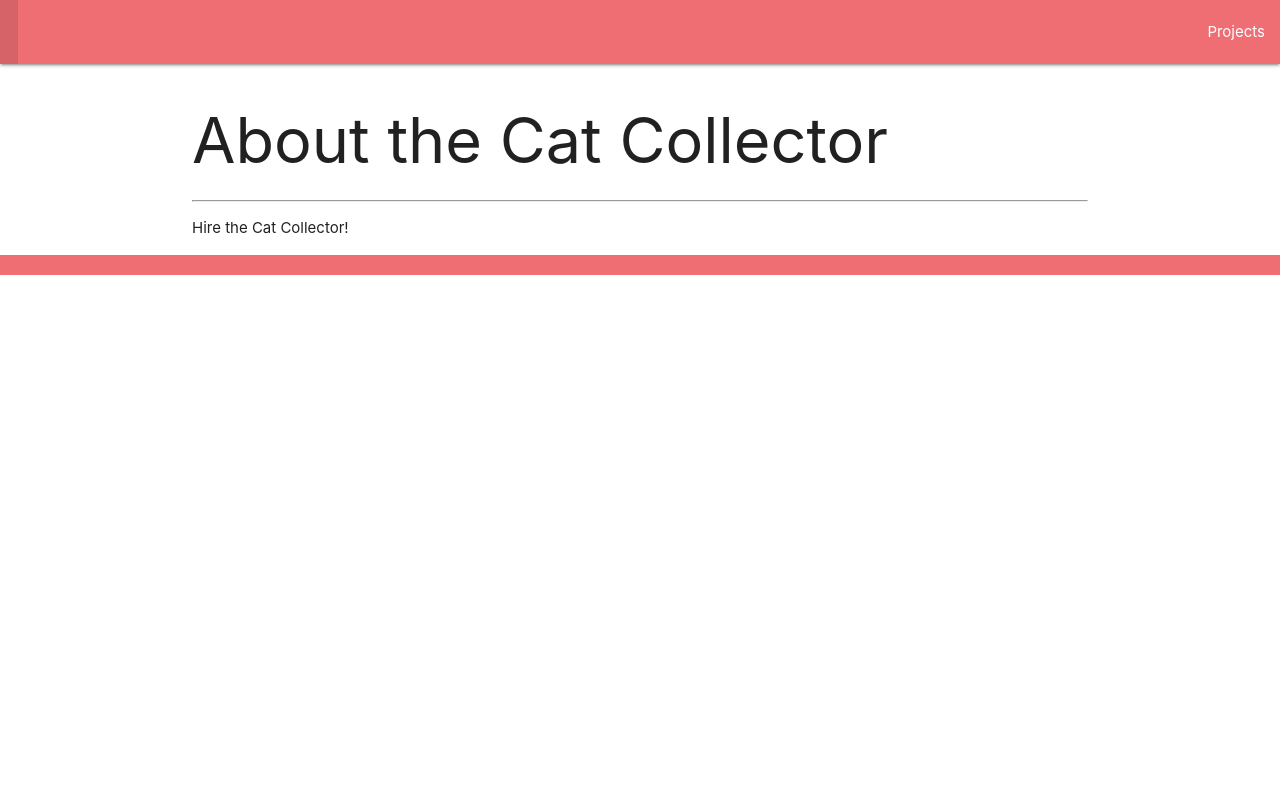
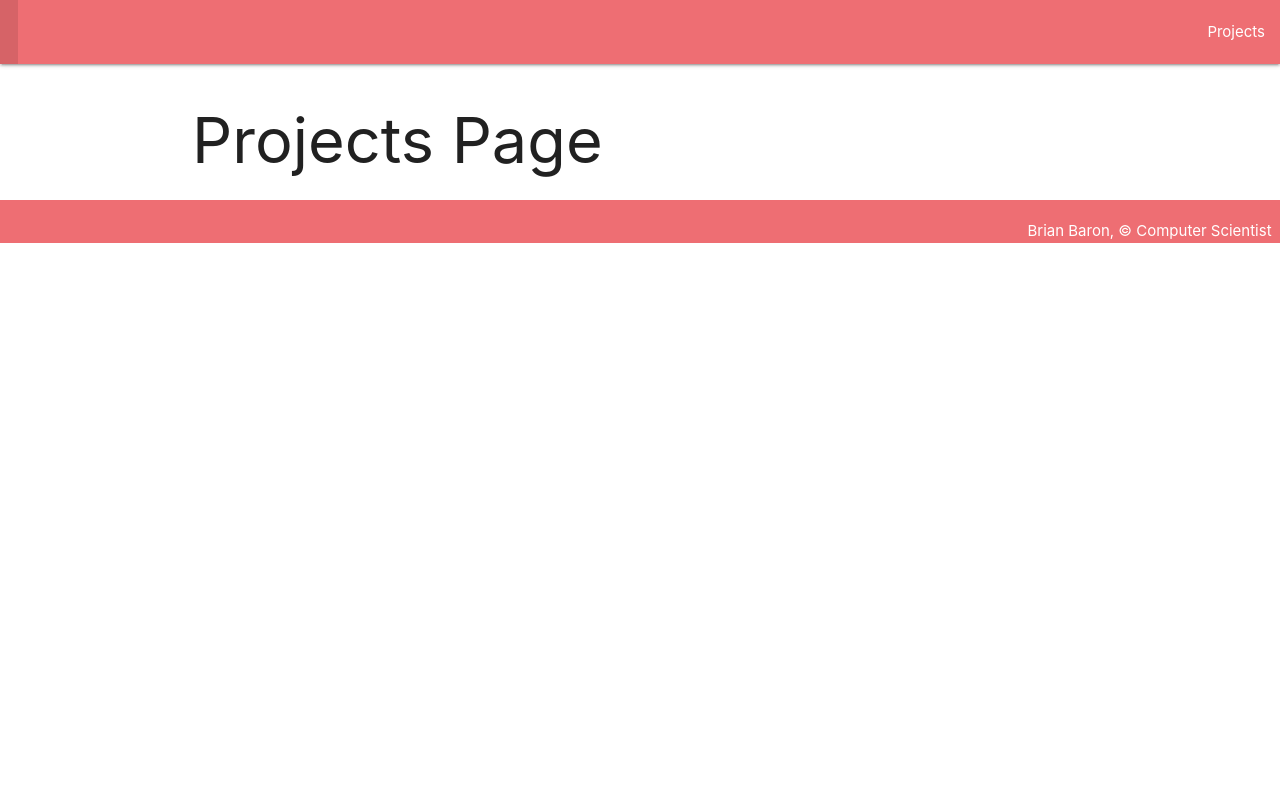
Before and after one commit to briabar/portfoliosite, a Django app: page /projects/ in a window 1280 px wide. Run offline with Django 4.2, Linux system fonts and the light colour scheme.

Commit message:
update templates and some styling

```diff
--- /dev/null
+++ b/resume/static/css/style.css
@@ -0,0 +1,10 @@
+body {
+  display: flex;
+  min-height: 100vh;
+  flex-direction: column;
+}
+
+.skill-container {
+  display: grid;
+  grid-template-columns: repeat(5, 1fr);
+}
--- a/resume/templates/base.html
+++ b/resume/templates/base.html
@@ -1,3 +1,5 @@
+{% load static %}
+
 <!DOCTYPE html>
 <html lang="en">
 <head>
@@ -6,6 +8,8 @@
   <meta http-equiv="X-UA-Compatible" content="ie=edge">
   <title>Brian F, Baron</title>
   <link rel="stylesheet" href="https://cdnjs.cloudflare.com/ajax/libs/materialize/1.0.0/css/materialize.min.css">
+  <link rel="stylesheet" type="text/css" href="{% static 'css/style.css' %}">
+  <script src="https://cdnjs.cloudflare.com/ajax/libs/materialize/1.0.0/js/materialize.min.js"></script>
 </head>
 <body>
   <header class="navbar-fixed">
--- a/resume/templates/projects.html
+++ b/resume/templates/projects.html
@@ -1,8 +1,6 @@
 {% extends 'base.html' %}
 {% block content %}
 
-<h1>About the Cat Collector</h1>
-<hr />
-<p>Hire the Cat Collector!</p>
+<h1>Projects Page</h1>
 
 {% endblock %}
```
Also changed, not shown: db.sqlite3.
